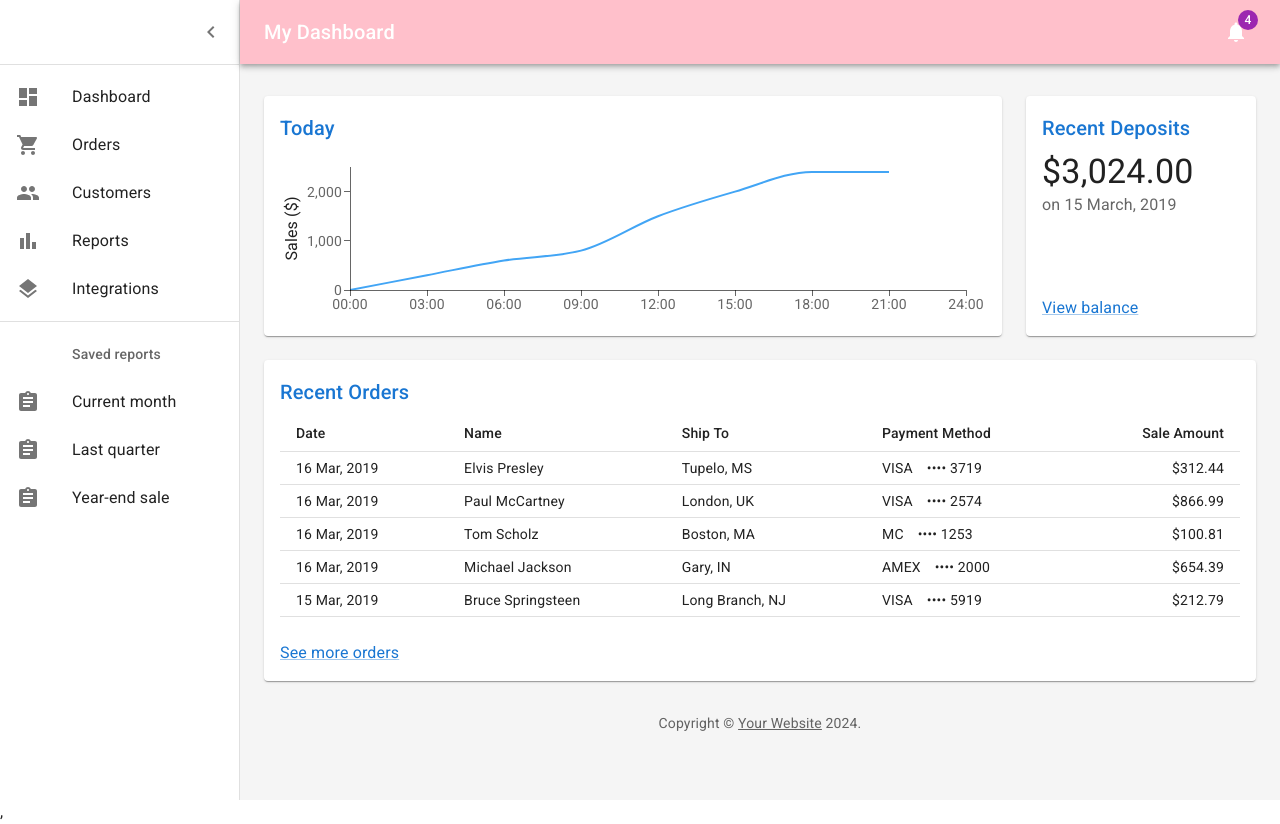
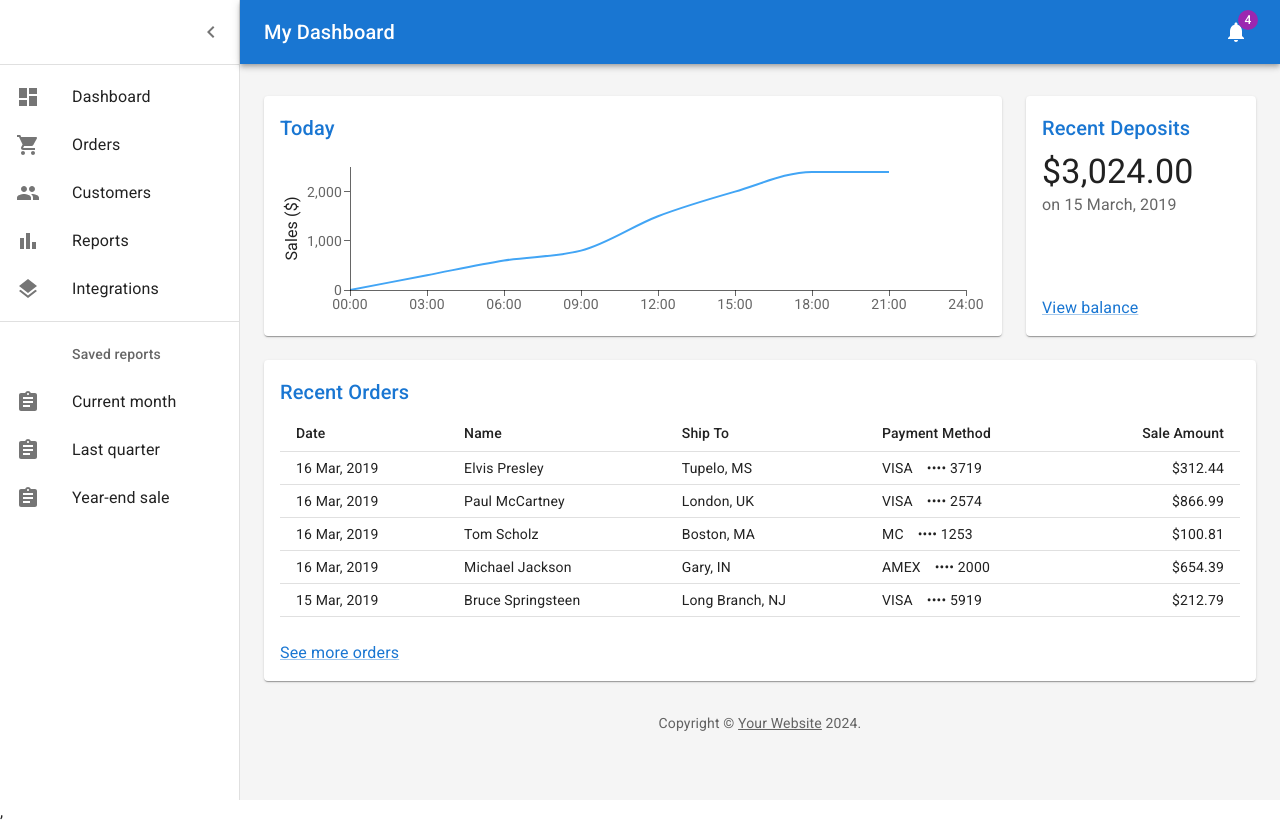
Before and after one commit to TatsianaLohinava/visual-testing-tools, a React (Vite) app: page / in a window 1280 px wide. Built offline with nearby package versions, Linux system fonts and the light colour scheme.

Commit message:
change dashboard color

```diff
--- a/src/Dashboard.tsx
+++ b/src/Dashboard.tsx
@@ -102,7 +102,7 @@ export default function Dashboard() {
           <Toolbar
             sx={{
               pr: '24px', // keep right padding when drawer closed
-              backgroundColor: 'pink'
+              // backgroundColor: 'pink'
             }}
           >
             <IconButton
```
